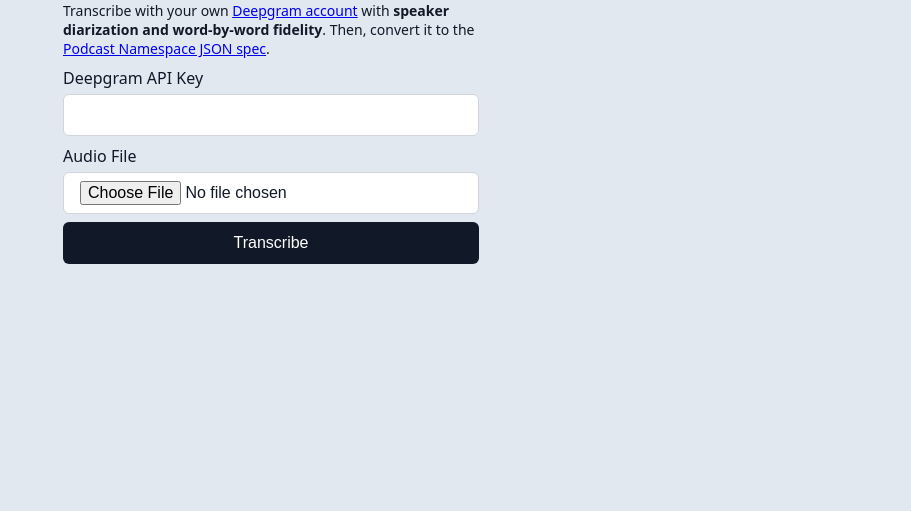
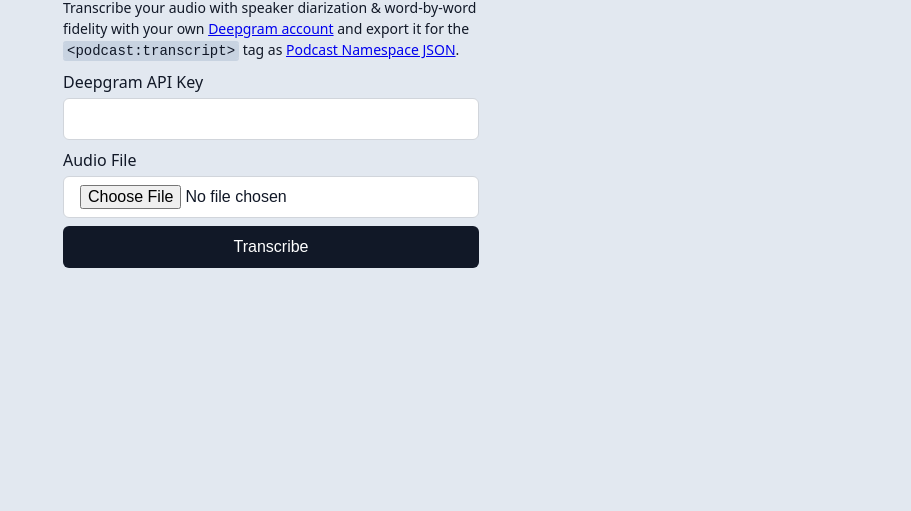
Before and after one commit to nathangathright/scribble, a website: page public/index.html in a window 1280 px wide. Shown: the part 289-800 px from the top of the page, without its empty margins (369-1280 px from the left). Drawn offline with Linux system fonts and the light colour scheme.

Commit message:
Update description

```diff
--- a/public/index.html
+++ b/public/index.html
@@ -10,7 +10,7 @@
 <body>
   <form method="post">
     <h1>Scribble</h1>
-    <p>Transcribe with your own <a href="https://console.deepgram.com/">Deepgram account</a> with <strong>speaker diarization and word-by-word fidelity</strong>. Then, convert it to the <a href="https://github.com/Podcastindex-org/podcast-namespace/blob/main/transcripts/transcripts.md#json">Podcast Namespace JSON spec</a>.</p>
+    <p>Transcribe your audio with speaker diarization & word-by-word fidelity with your own <a href="https://console.deepgram.com/">Deepgram account</a> and export it for the <code>&lt;podcast:transcript&gt;</code> tag as <a href="https://github.com/Podcastindex-org/podcast-namespace/blob/main/transcripts/transcripts.md#json">Podcast Namespace JSON</a>.</p>
     <fieldset>
       <label for="apiKey">Deepgram API Key</label>
       <input type="password" id="apiKey"/>
--- a/public/style.css
+++ b/public/style.css
@@ -41,6 +41,16 @@
 
 p {
   font-size: 0.875rem;
+  line-height: 1.5;
+}
+
+code {
+  background: #E2E8F0;
+  mix-blend-mode: multiply;
+  padding: 0 4px;
+  FONT-VARIANT: JIS04;
+  border-radius: 3px;
+  box-shadow: 0 -2px 0 0px #E2E8F0, 0 2px 0 0px #E2E8F0;
 }
 
 label {
```
Also changed, not shown: README.md.
